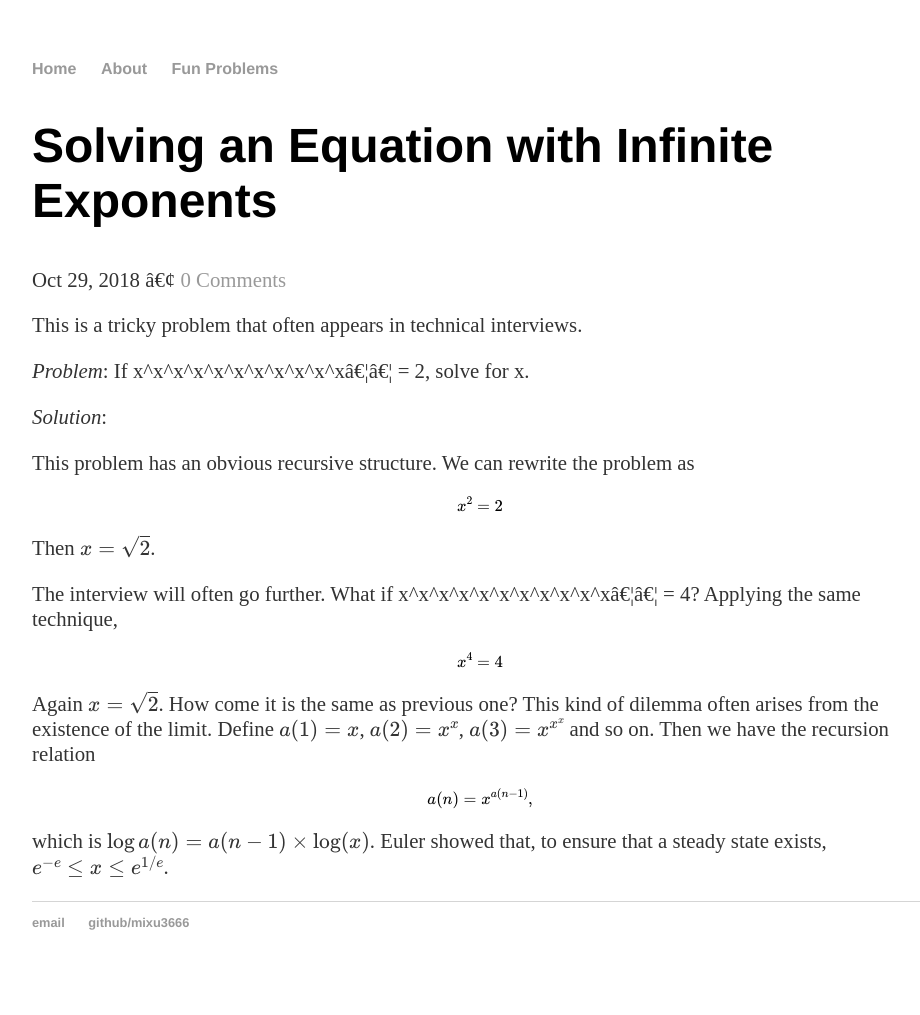
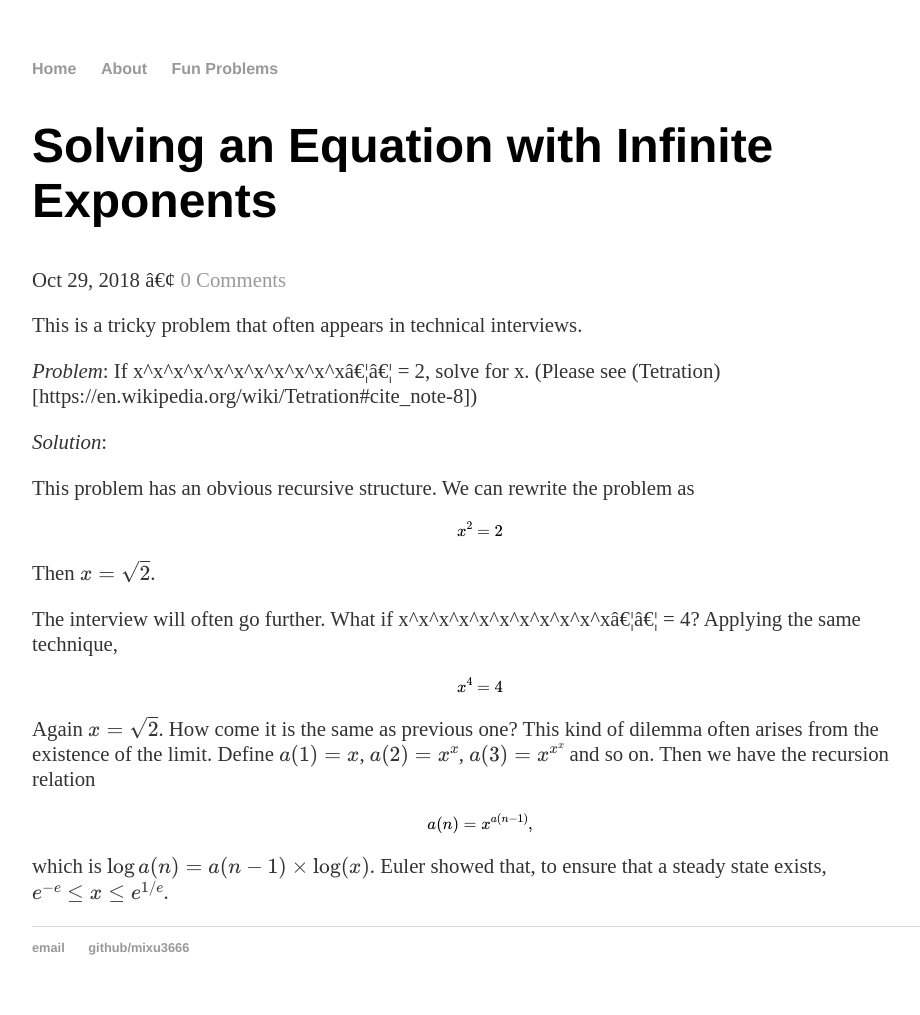
Before and after one commit to mixu3666/mixu3666.github.io, a Jekyll site: the page built from _posts/2018-10-29-Solving-an-Equation-with-Infinite-Exponents.md, in a window 1280 px wide. Shown: the whole page, without its empty margins (160-1080 px from the left). Built offline with Jekyll 4.4.1, drawn with Linux system fonts in a browser that asks for light colours; formulas are drawn with MathJax 3; a script that is not in the unit is left out; comment, search, counter and statistics services are not loaded; before the commit the page ends 990 px from its top, so only the background shows below that.

Commit message:
Update 2018-10-29-Solving-an-Equation-with-Infinite-Exponents.md

```diff
--- a/_posts/2018-10-29-Solving-an-Equation-with-Infinite-Exponents.md
+++ b/_posts/2018-10-29-Solving-an-Equation-with-Infinite-Exponents.md
@@ -8,7 +8,7 @@ date:   2018-10-29
 
 This is a tricky problem that often appears in technical interviews.
 
-*Problem*: If x^x^x^x^x^x^x^x^x^x^x...... = 2, solve for x.
+*Problem*: If x^x^x^x^x^x^x^x^x^x^x...... = 2, solve for x. (Please see (Tetration)[https://en.wikipedia.org/wiki/Tetration#cite_note-8])
 
 *Solution*:
 
```
